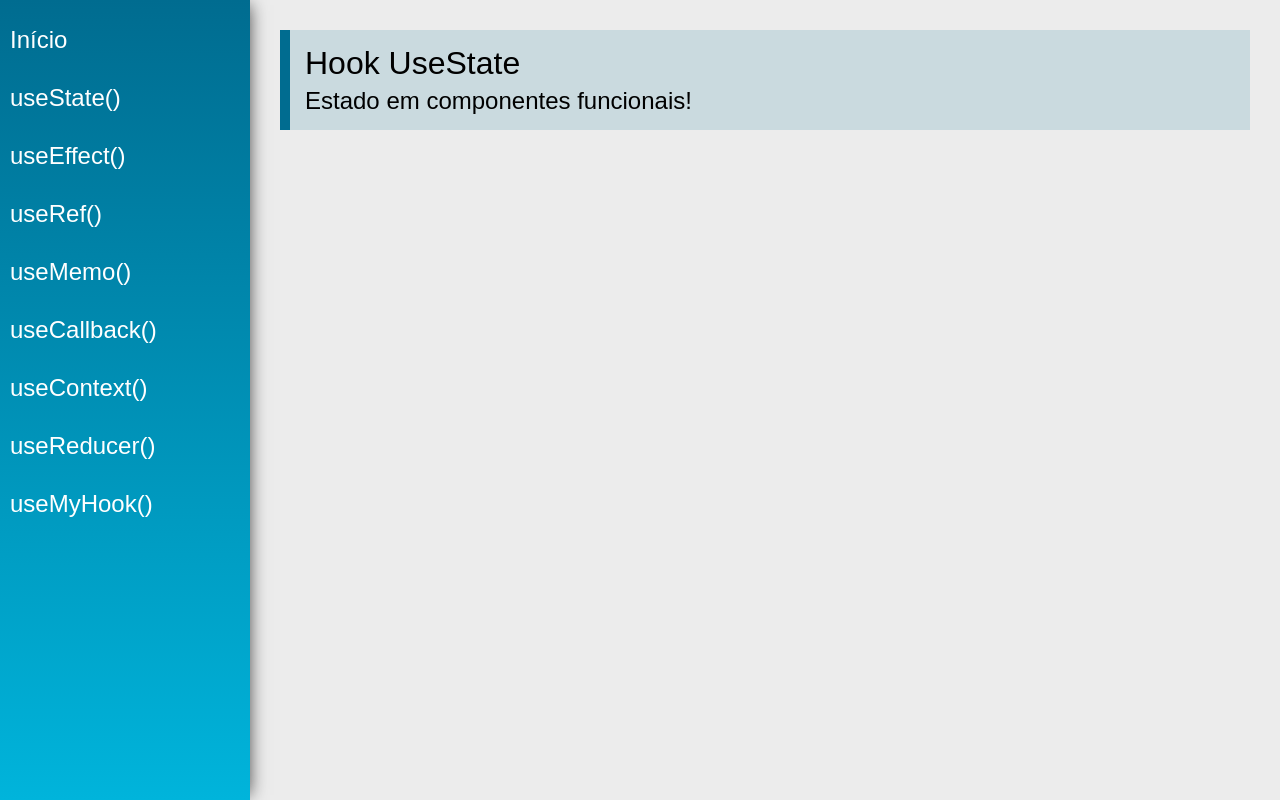
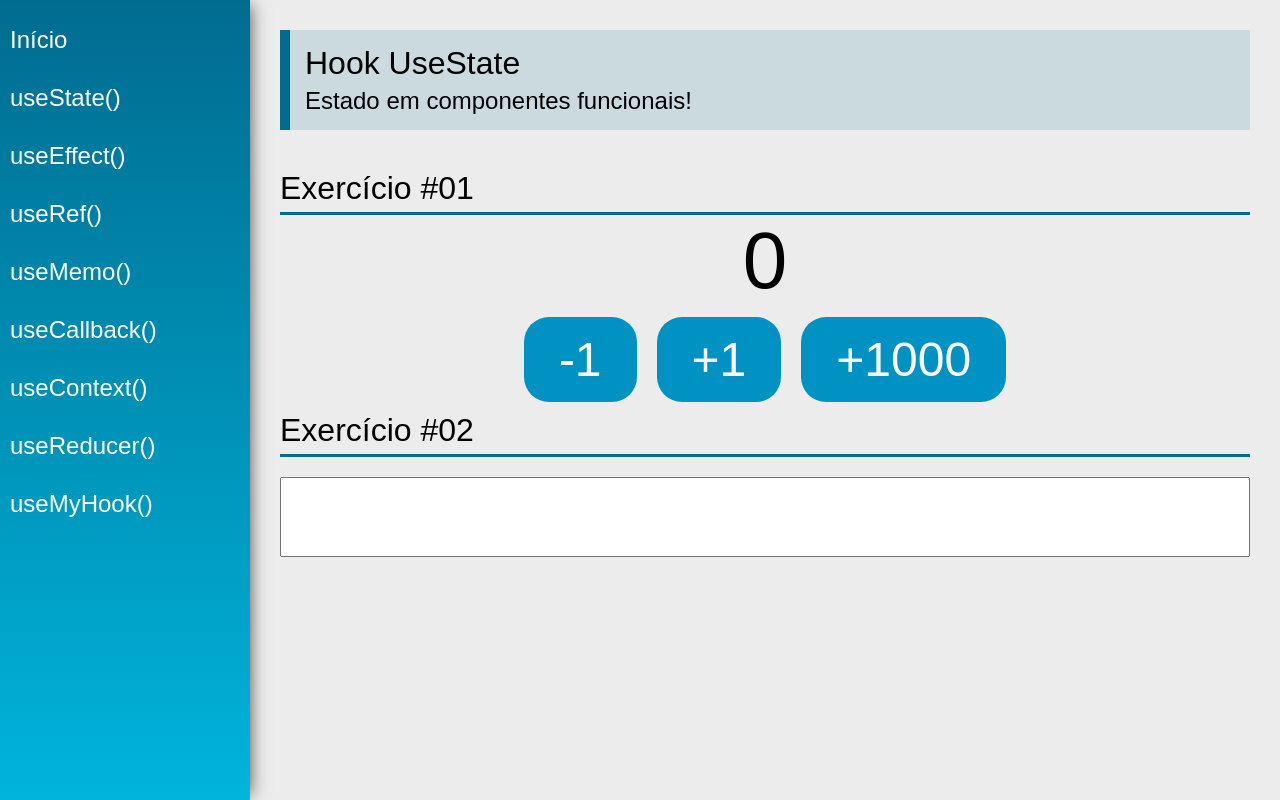
Before and after one commit to betosan83/react-hooks, a React (Create React App) app: page /useState in a window 1280 px wide. Built offline with nearby package versions, Linux system fonts and the light colour scheme.

Commit message:
Use State and Use Effect exercises!

```diff
--- a/src/views/examples/UseEffect.jsx
+++ b/src/views/examples/UseEffect.jsx
@@ -1,13 +1,49 @@
-import React from 'react'
+import React, { useEffect, useState } from 'react'
 import PageTitle from '../../components/layout/PageTitle'
+import SectionTitle from '../../components/layout/SectionTitle';
+
+function calcFatorial(num) {
+    const n = parseInt(num)
+    if ( n < 0 ) return -1;
+    if ( n === 0) return 1;
+
+    return calcFatorial(n-1) * n
+}
 
 const UseEffect = (props) => {
+    const [number, setNumber] = useState(1)
+    const [fatorial, setFatorial] = useState(1)
+
+    useEffect(function() {
+        setFatorial(calcFatorial(number))
+    }, [number])
+
+    useEffect(function() {
+        if (fatorial > 1000000) {
+            document.title = "Número gigante!"
+        }
+    })
+
     return (
         <div className="UseEffect">
             <PageTitle
                 title="Hook UseEffect"
                 subtitle="Permite executar efeitos colaterais em componentes funcionais!"
             />
+            <SectionTitle title="Exercício #01"></SectionTitle>
+            <div className="center">
+                <div>
+                    <span className="text">Fatorial: </span>
+                    <span className="text red">{fatorial === -1 ? 'Não existe' : fatorial}</span>
+                </div>
+                <input type="number" className="input"
+                    value={number} onChange={e => setNumber(e.target.value)} />
+            </div>
+
+            <SectionTitle title="Exercício #02"></SectionTitle>
+            <div className="center">
+
+            </div>
         </div>
     )
 }
--- a/src/views/examples/UseState.jsx
+++ b/src/views/examples/UseState.jsx
@@ -1,13 +1,33 @@
-import React from 'react'
+import React, { useState } from 'react'
 import PageTitle from '../../components/layout/PageTitle'
+import SectionTitle from '../../components/layout/SectionTitle'
 
 const UseState = (props) => {
+    const [count, setCount] = useState(0)
+    const [name, setName] = useState("")
     return (
         <div className="UseState">
             <PageTitle
                 title="Hook UseState"
                 subtitle="Estado em componentes funcionais!"
             />
+            <SectionTitle title="Exercício #01" />
+            <div className="center">
+                <span className="text">{count}</span>
+                <div>
+                    <button className="btn"
+                        onClick={() => setCount(count - 1)}>-1</button>
+                    <button className="btn"
+                        onClick={() => setCount(count + 1)}>+1</button>
+                    <button className="btn"
+                        onClick={() => setCount(current => current + 1000)}>+1000</button>
+                </div>
+            </div>
+            <SectionTitle title="Exercício #02" />
+            {/* Componente controlado. O evento muda o estado do componente no sentido estado -> interface */}
+            <input type="text" className="input"
+                value={null} onChange={e => setName(e.target.value)}/>
+                <span className="text">{name}</span>
         </div>
     )
 }
```
